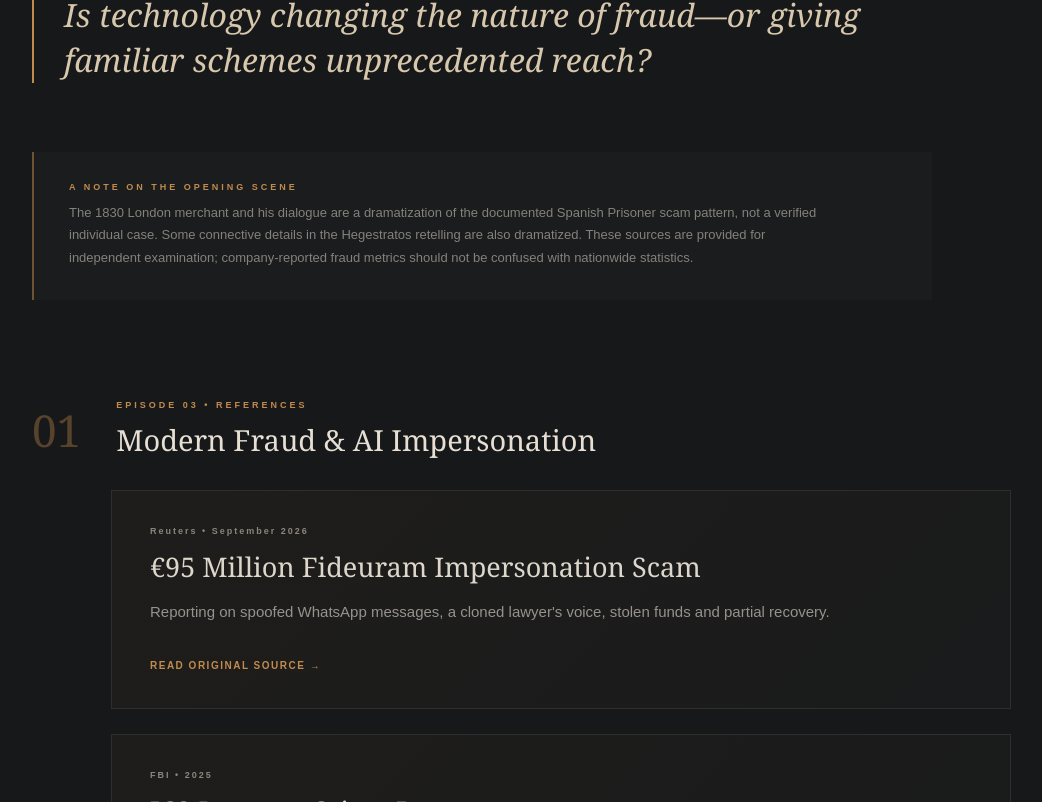
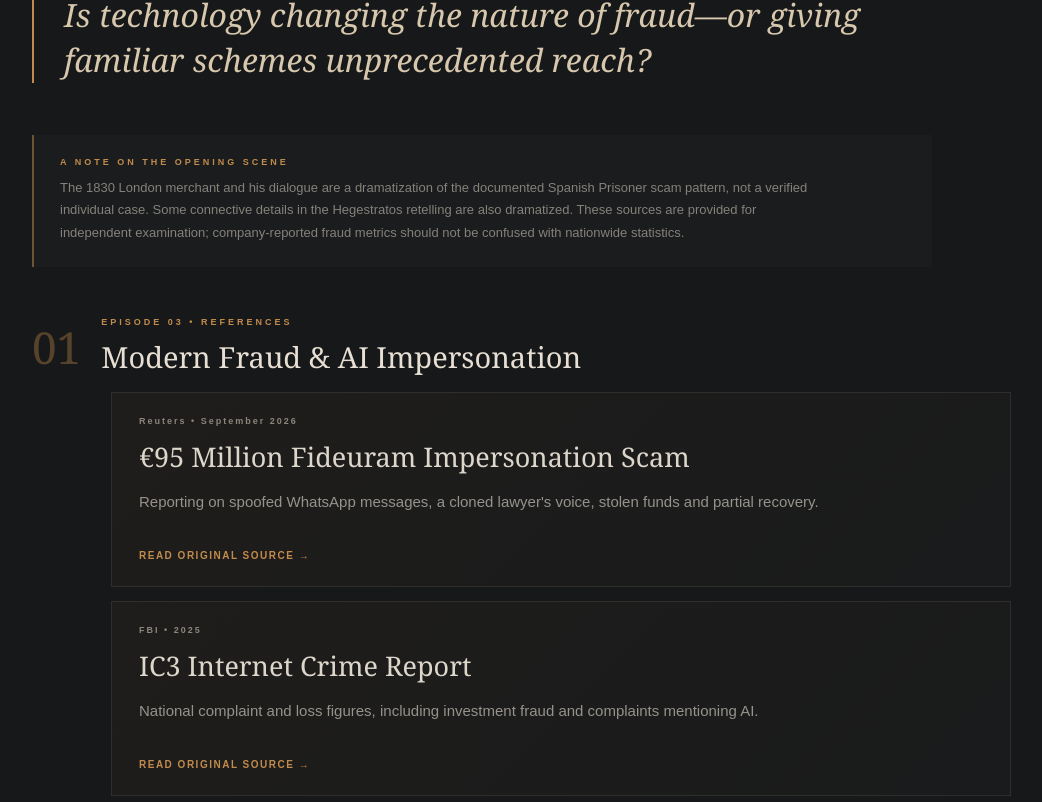
Before and after one commit to RyanTCT/the-comparative-truth, a Next.js app: page /research in a window 1280 px wide. Shown: the part 798-1600 px from the top of the page, without its empty margins (32-1074 px from the left). Built offline with nearby package versions, Linux system fonts and the light colour scheme; no server answers.

Commit message:
Reduce excessive spacing between embedded research sections

```diff
--- a/app/research/research.css
+++ b/app/research/research.css
@@ -34,3 +34,14 @@
 .research-index-page .research-embedded .research-section{margin-bottom:28px}
 .research-index-page .research-embedded .research-section-heading h2{font-size:clamp(22px,2.3vw,29px)}
 @media(max-width:600px){.research-index-page .research-selector-row{align-items:stretch;flex-direction:column;gap:9px}}
+
+/* Compact section rhythm for research displayed inside the episode selector. */
+.research-index-page .research-embedded .research-section{padding:30px 0 34px;margin:0;max-width:1100px}
+.research-index-page .research-embedded .research-section:first-child{padding-top:14px}
+.research-index-page .research-embedded .research-section-heading{margin-bottom:15px;gap:20px}
+.research-index-page .research-embedded .research-section-summary{margin-top:0;margin-bottom:17px;line-height:1.6}
+.research-index-page .research-embedded .source-card{margin-top:14px;margin-bottom:14px;padding:23px 27px}
+.research-index-page .research-embedded .research-note{margin-top:18px;margin-bottom:20px;padding:22px 26px}
+.research-index-page .research-embedded .research-takeaway{margin-top:26px;padding:26px}
+.research-index-page .research-embedded .episode-research-body{padding-bottom:26px}
+@media(max-width:600px){.research-index-page .research-embedded .research-section{padding:24px 0 28px}.research-index-page .research-embedded .source-card{padding:20px 18px;margin-left:0}.research-index-page .research-embedded .research-note{padding:20px 18px}}
```
